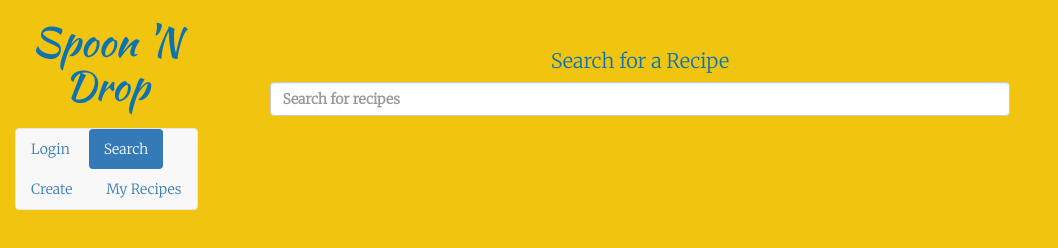
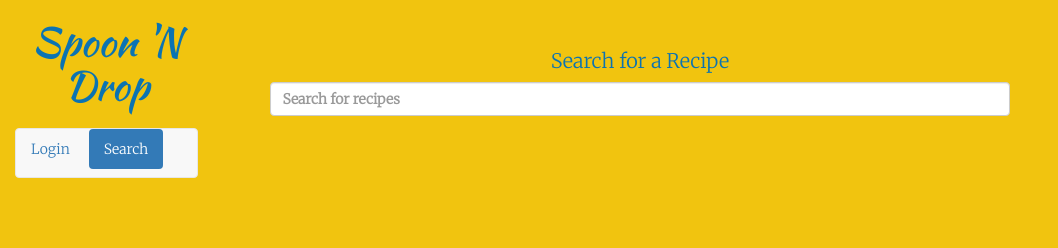
Before and after one commit to cnsheafe/recipe-list, a plain HTML site: page build/pages/index.html in a window 1280 px wide. Shown: the whole page, without its empty margins (0-1058 px from the left). Drawn offline with nearby package versions, Linux system fonts and the light colour scheme.

Commit message:
Added bootstrap list classes to my recipes

```diff
--- a/build/pages/index.html
+++ b/build/pages/index.html
@@ -39,8 +39,8 @@
 			<ul class="nav nav-tabs">
 				<li id="login-tab" class="page-tabs" data-toggle="modal" data-target="#demo-modal"><a>Login</a></li>
 				<li id="search-for-recipes" class="active page-tabs"><a>Search</a></li>
-				<li id="create-recipe" class="page-tabs"><a>Create</a></li>
-				<li id="my-recipes" class="page-tabs"><a>My Recipes</a></li>
+				<li id="create-recipe" class="page-tabs hide"><a>Create</a></li>
+				<li id="my-recipes" class="page-tabs hide"><a>My Recipes</a></li>
 			</ul>
 		 </nav>
 	</header>
@@ -63,7 +63,7 @@
 
     <div id="my-recipes-page" class="hide page">
       <h2>My Recipes</h2>
-      <ul>
+      <ul class="list-group">
 
       </ul>
     </div>
```
